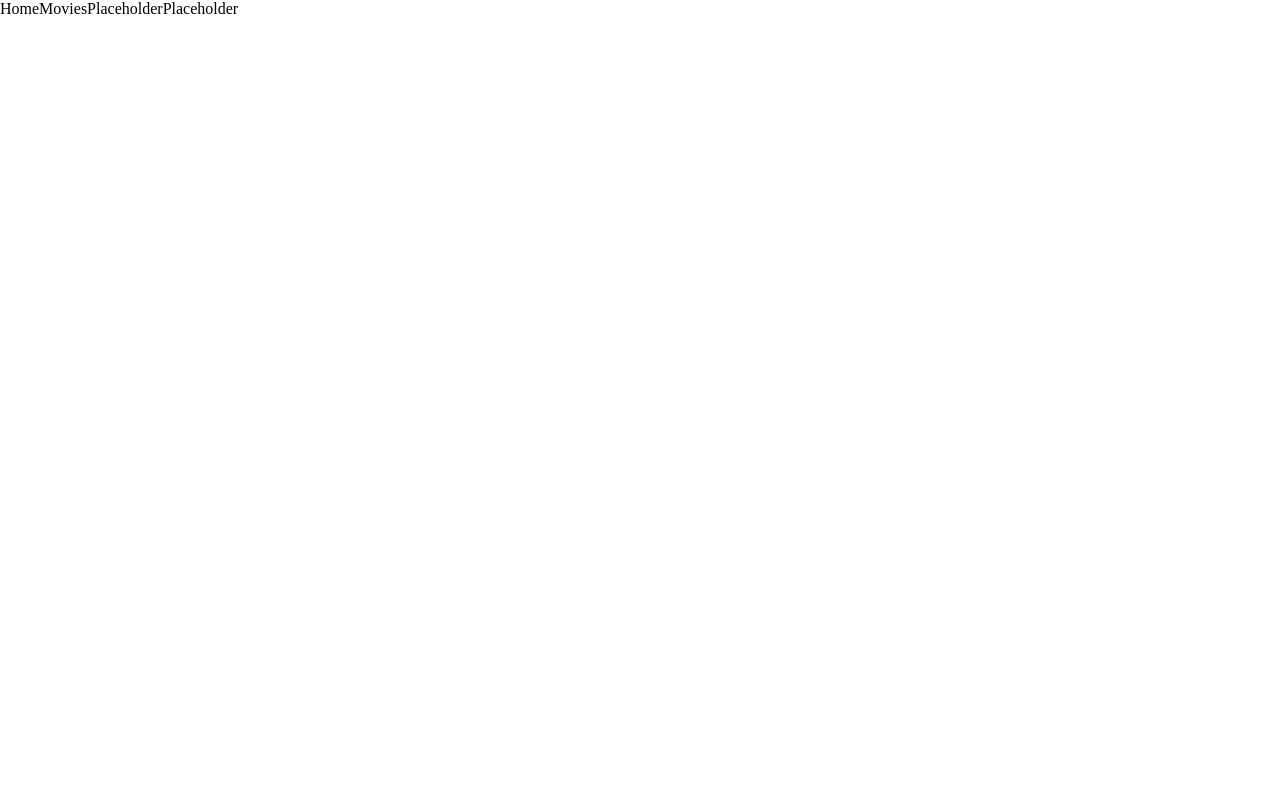
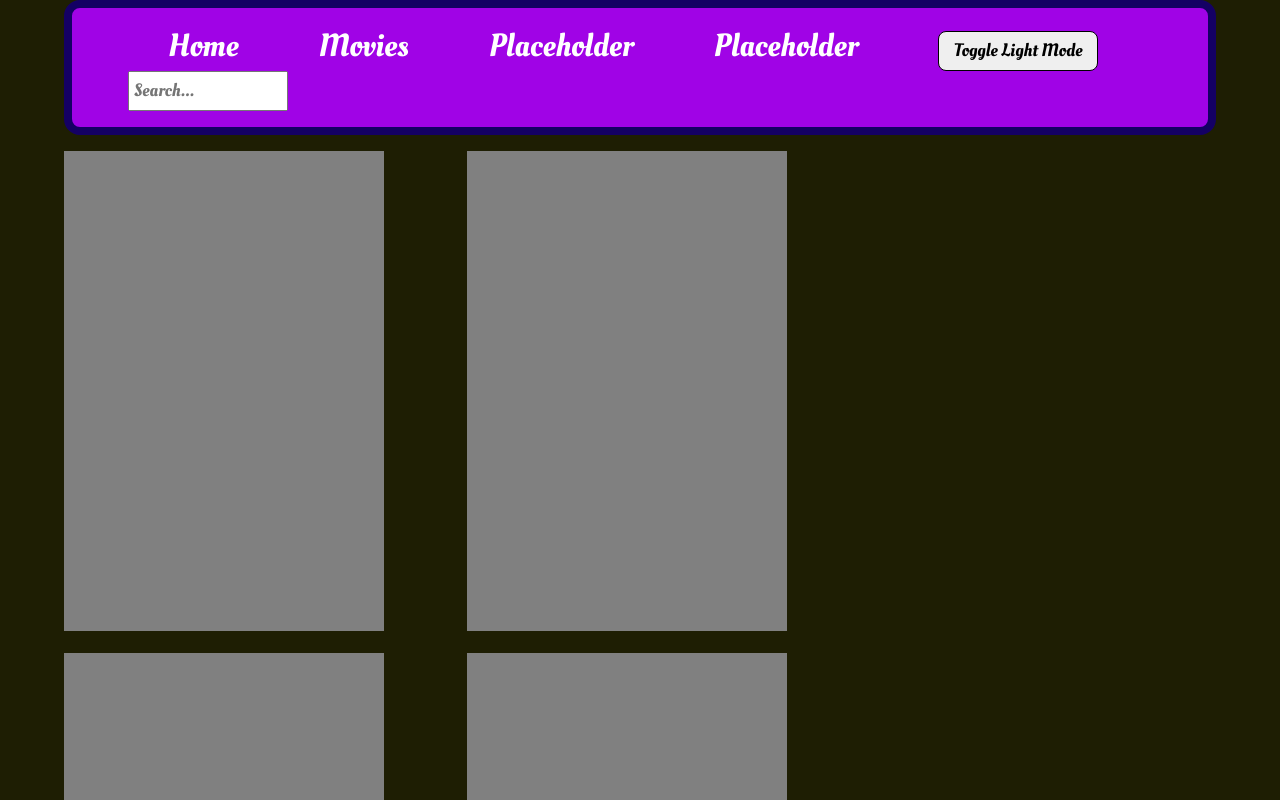
Before and after one commit to Tobahman23/movproj, a plain HTML site: page index.html in a window 1280 px wide. Shown: the top 800 px of the page. Drawn offline with Linux system fonts and the light colour scheme.

Commit message:
nice base
thank you

```diff
--- a/index.css
+++ b/index.css
@@ -1,4 +1,53 @@
 *{
     margin:0;
     padding:0;
+    font-family: 'Oleo Script', cursive;
 }
+body{
+    margin-left:5%;
+    margin-right:5%;
+    background-color:rgba(30,30,3,1);
+}
+#titl{
+    padding:2vh;
+    background-color:rgba(175, 0, 255, 0.9);
+    color:white;
+    border:1vh solid rgba(20,0,100);
+    border-radius:2vh;
+}
+#titl>a{
+    margin-left:10vh;
+    font-size:xx-large;
+}
+#but{
+    margin-left:10vh;
+    width:20vh;
+    height:5vh;
+    font-size:large;
+    color:darkblue0;
+    border:0.2vh black solid;
+    border-radius:1vh;
+}
+#ser{
+    margin-left:5vh;
+    padding:0.5vh;
+    width:20vh;
+    height:5vh;
+    font-size:large;
+}
+.mov{
+    display:inline-block;
+    margin-top:2vh;
+    margin-right:10vh;
+    width:40vh;
+    height:60vh;
+    background-color:gray;
+}
+.lightmode{
+    background-color:white;
+    color:black;
+}
+.lig{
+    background-color:burlywood;
+    color:black;
+}
--- a/index.html
+++ b/index.html
@@ -1,12 +1,30 @@
 <!DOCTYPE html>
 <html lang="en">
 <head>
+
 <meta charset="utf-8">
 <title>Movie page</title>
+
 <link rel="stylesheet" href="index.css">
+<link rel="preconnect" href="https://fonts.googleapis.com">
+<link rel="preconnect" href="https://fonts.gstatic.com" crossorigin>
+<link href="https://fonts.googleapis.com/css2?family=Oleo+Script:wght@400;700&display=swap" rel="stylesheet">
 </head>
+
 <body>
-<nav id="titl"><a>Home</a><a>Movies</a><a>Placeholder</a><a>Placeholder</a></nav>
+<nav id="titl"><a>Home</a><a>Movies</a><a>Placeholder</a><a>Placeholder</a><input type="button" id="but" onclick='changeco()' value="Toggle Light Mode"><input type="search" id= "ser" placeholder="Search..."></nav>
+<div class="mov"></div>
+<div class="mov"></div>
+<div class="mov"></div>
+<div class="mov"></div>
+<div class="mov"></div>
+<div class="mov"></div>
+<div class="mov"></div>
+<div class="mov"></div>
+<div class="mov"></div>
+<div class="mov"></div>
+<div class="mov"></div>
+<div class="mov"></div>
 <script src="index.js"></script>
 </body>
 </html>
--- a/index.js
+++ b/index.js
@@ -0,0 +1,17 @@
+
+function changeco(){
+    var element = document.body;
+    element.classList.toggle("lightmode");
+    var ligh = document.getElementById("titl");
+    if (ligh.style.backgroundColor === 'burlywood'){
+        ligh.style.backgroundColor = 'rgba(175, 0, 255, 0.9)';
+        ligh.style.color = 'white';
+        ligh.style.borderColor = 'rgba(20,0,100)';
+    }
+    else{
+        ligh.style.backgroundColor = 'burlywood';
+        ligh.style.color = 'black';
+        ligh.style.borderColor = 'brown';
+    }
+
+}
```
